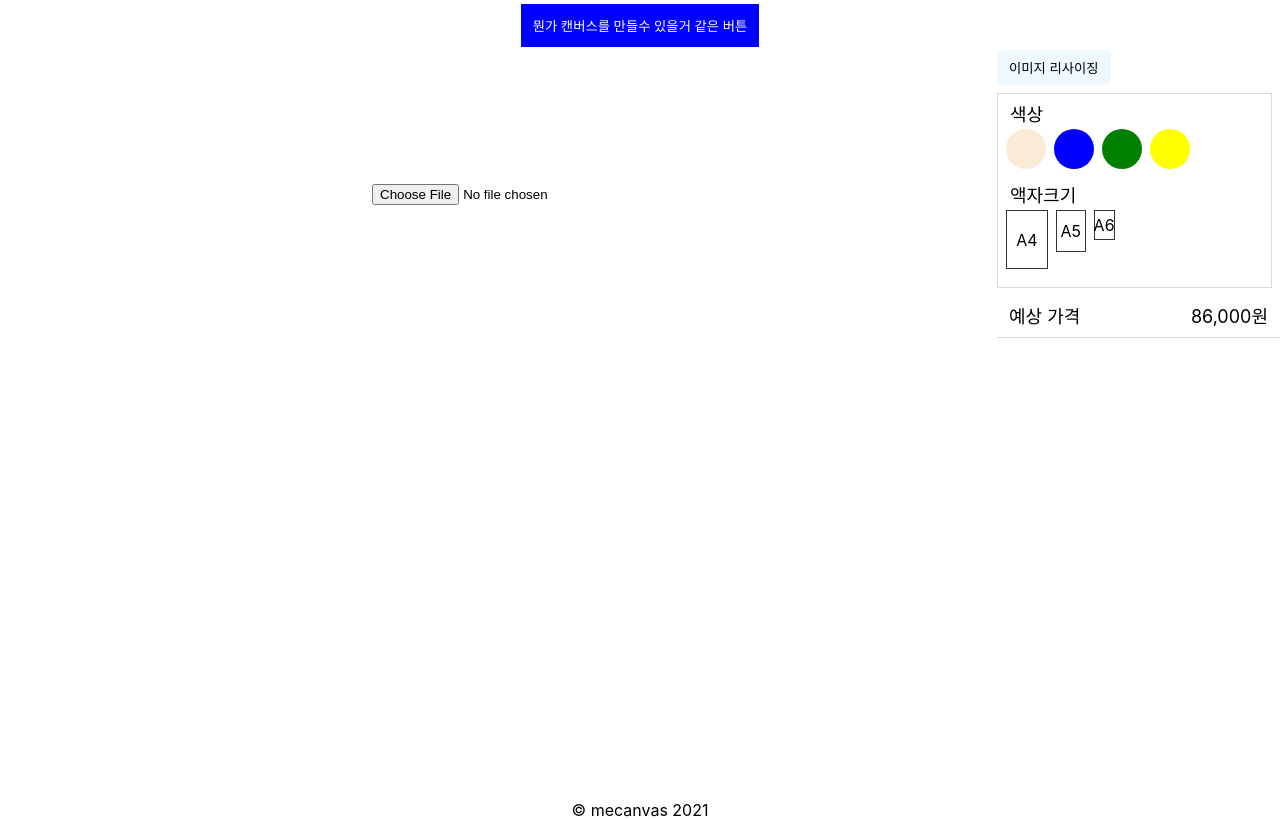
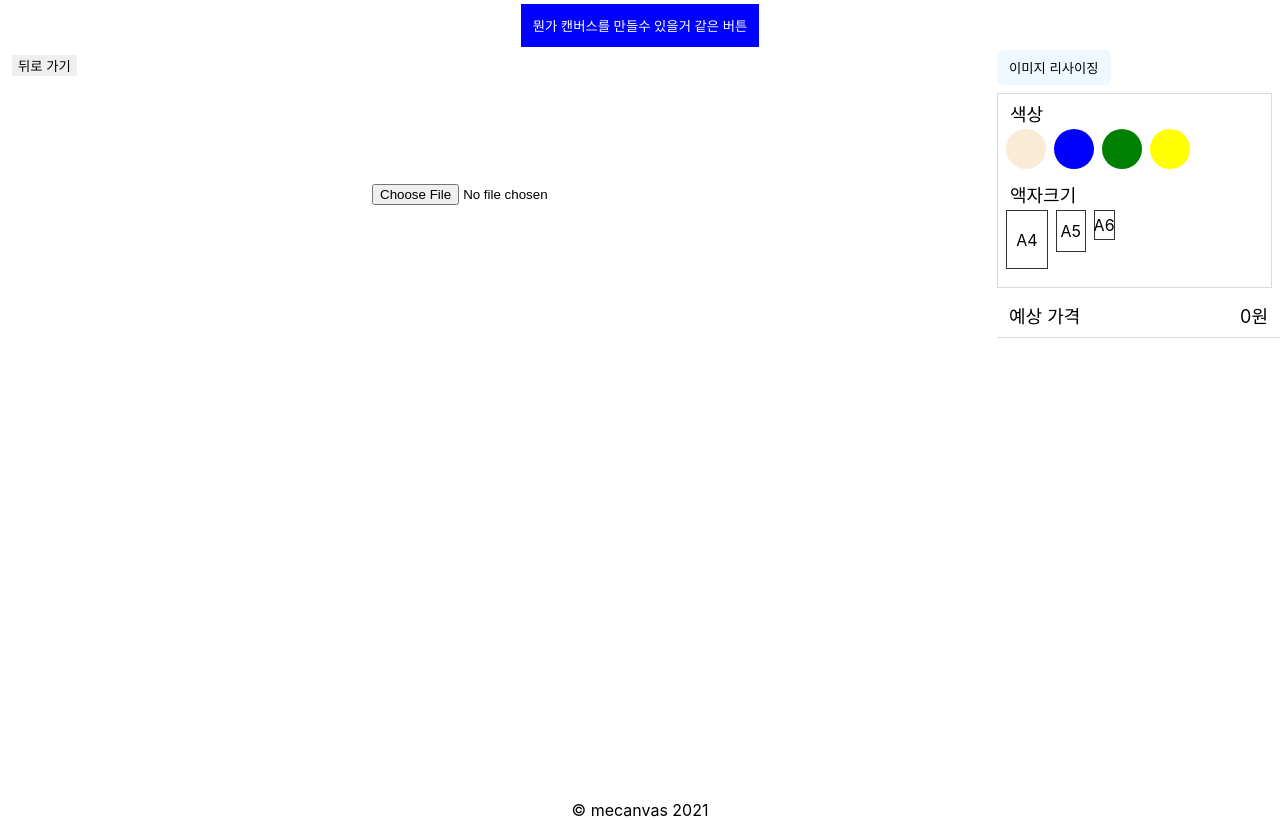
Before and after one commit to mecanvas/early-front, a Next.js app: page /tool in a window 1280 px wide. Built offline with nearby package versions, Linux system fonts and the light colour scheme.

Commit message:
[feat/#4 img price] 캔버스 가격 견적과 뒤로가기 버튼까지 (#8)
* 액자 생성시 가격 추가

* 뒤로가기 구현 + 가격 구현

```diff
--- a/pages/tool.tsx
+++ b/pages/tool.tsx
@@ -8,6 +8,13 @@ const ToolContainer = styled.div`
   width: 100%;
   margin: 0 auto;
   display: flex;
+`;
+
+const ImageGoBack = styled.button`
+  position: absolute;
+  top: 55px;
+  left: 12px;
+  z-index: 4;
 `;
 
 const YouSelectedFrame = styled.div<{ width: string; height: string; left: string; top: string }>`
@@ -137,6 +144,11 @@ interface PaperSize {
   price: number;
 }
 
+interface FramePrice {
+  name: string;
+  price: number;
+}
+
 interface FramePosition {
   left: string;
   top: string;
@@ -150,7 +162,7 @@ const Tool = () => {
         width: '210px',
         height: '297px',
       },
-      price: 30000,
+      price: 55000,
     },
     {
       name: 'A5',
@@ -158,7 +170,7 @@ const Tool = () => {
         width: '148px',
         height: '210px',
       },
-      price: 45000,
+      price: 40000,
     },
     {
       name: 'A6',
@@ -166,7 +178,7 @@ const Tool = () => {
         width: '105px',
         height: '148px',
       },
-      price: 55000,
+      price: 30000,
     },
   ]);
 
@@ -185,6 +197,8 @@ const Tool = () => {
   const youSelectedFrameRef = useRef<HTMLDivElement>(null);
   const imgWrapperRef = useRef<HTMLDivElement>(null);
 
+  const [framePrice, setFramePrice] = useState<FramePrice[]>([]);
+
   // canvas로 이미지의 너비,높이를 바꿔야 이미지의 크기가 바뀐다. (액자로 자를 시 natural size를 사용하기 때문)
   const resizeImageSrc = useCallback(() => {
     const img = new Image(imgWidth, imgHeight);
@@ -202,7 +216,10 @@ const Tool = () => {
 
   //   액자를 사진 속에 눌렀을떄 이미지 크롭
   const insertFrameToCanvas = useCallback(async () => {
-    if (youSelectedFrameRef.current && imgNode.current) {
+    if (youSelectedFrameRef.current && imgNode.current && selectedFrameInfo) {
+      //  액자의 가격을 price에 넣기
+      const { name, price } = selectedFrameInfo;
+      setFramePrice([{ name, price }, ...framePrice]);
       // 현재 액자의 사이즈
       const { width: frameWidth, height: frameHeight } = youSelectedFrameRef.current.getBoundingClientRect();
       // 현재 이미지의 크기에 따른 여백의 크기
@@ -237,7 +254,7 @@ const Tool = () => {
         imgWrapperRef?.current?.prepend(canvas);
       };
     }
-  }, [cursorX, cursorY, youSelectedFrameRef, imgNode, resizeNewImgSrc, imgUploadUrl]);
+  }, [selectedFrameInfo, framePrice, cursorX, cursorY, resizeNewImgSrc, imgUploadUrl]);
 
   //   따라다니는 액자를 재클릭하면 insert하고 사라짐.
   const handleFrameRelease = useCallback(() => {
@@ -262,6 +279,17 @@ const Tool = () => {
   const handleImgResizing = useCallback(() => {
     setIsResize((prev) => !prev);
   }, []);
+
+  const handleImgGoBack = useCallback(() => {
+    if (imgWrapperRef.current) {
+      const { current: imgBox } = imgWrapperRef;
+      if (imgBox.childNodes.length <= 1) {
+        return console.log('존재하는 액자가 없습니다.');
+      }
+      imgBox?.removeChild(imgBox.childNodes[0]);
+      setFramePrice(framePrice.slice(1));
+    }
+  }, [framePrice]);
 
   const handleImgUpload = async (e: React.ChangeEventHandler<HTMLInputElement> | any) => {
     try {
@@ -320,6 +348,8 @@ const Tool = () => {
   }, [imgUploadUrl]);
 
   return (
+    <>
+      <ImageGoBack onClick={handleImgGoBack}>뒤로 가기</ImageGoBack>
       <ToolContainer>
         {selectedFrame && selectedFrameInfo && selectedFramePosition && (
           <YouSelectedFrame
@@ -363,11 +393,12 @@ const Tool = () => {
           </Versatile>
           <BillInfomation>
             <FactoryTitle>
-            예상 가격 <div>86,000원 </div>
+              예상 가격 <div>{framePrice.reduce((acc, cur) => (acc += cur.price), 0).toLocaleString()}원</div>
             </FactoryTitle>
           </BillInfomation>
         </VersatileWrapper>
       </ToolContainer>
+    </>
   );
 };
 
```
Lines whose indentation alone changed are shown as unchanged.
